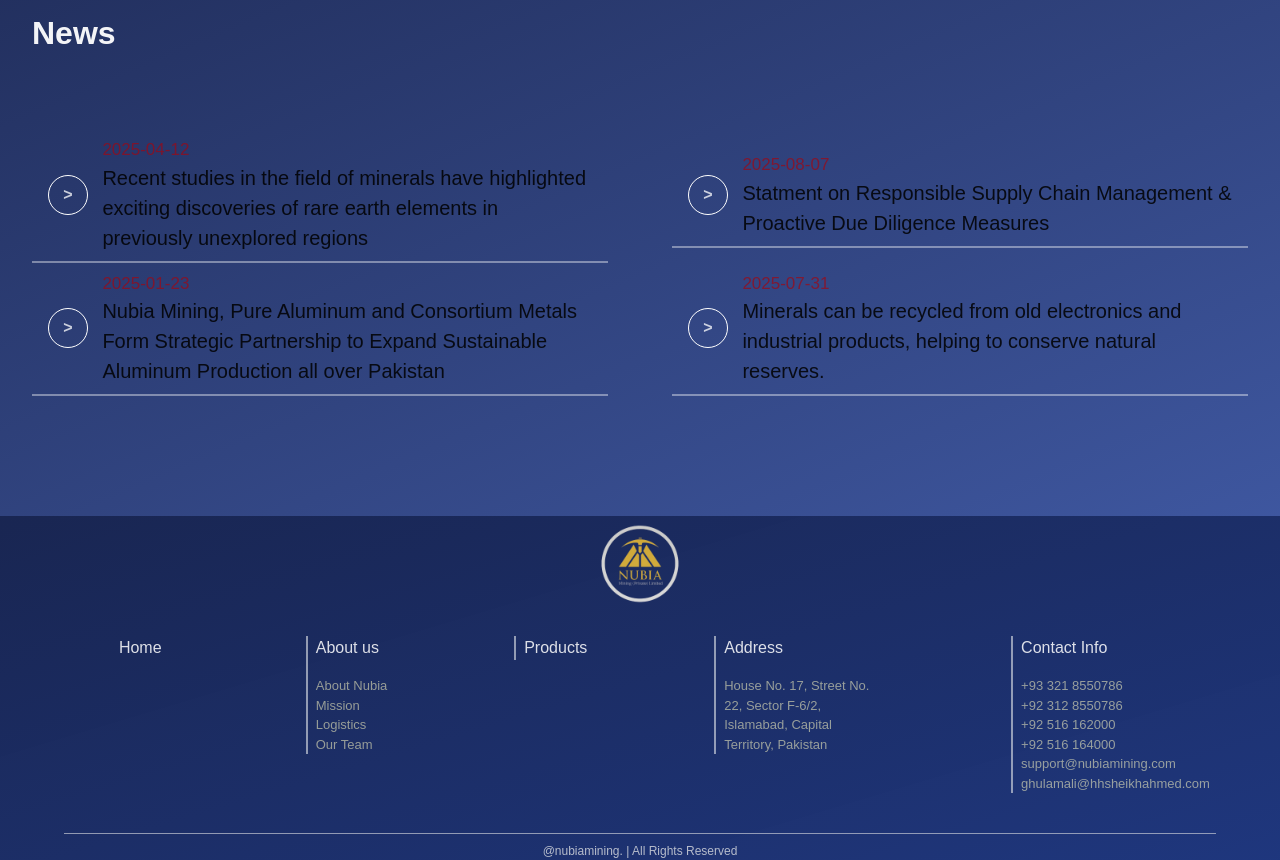
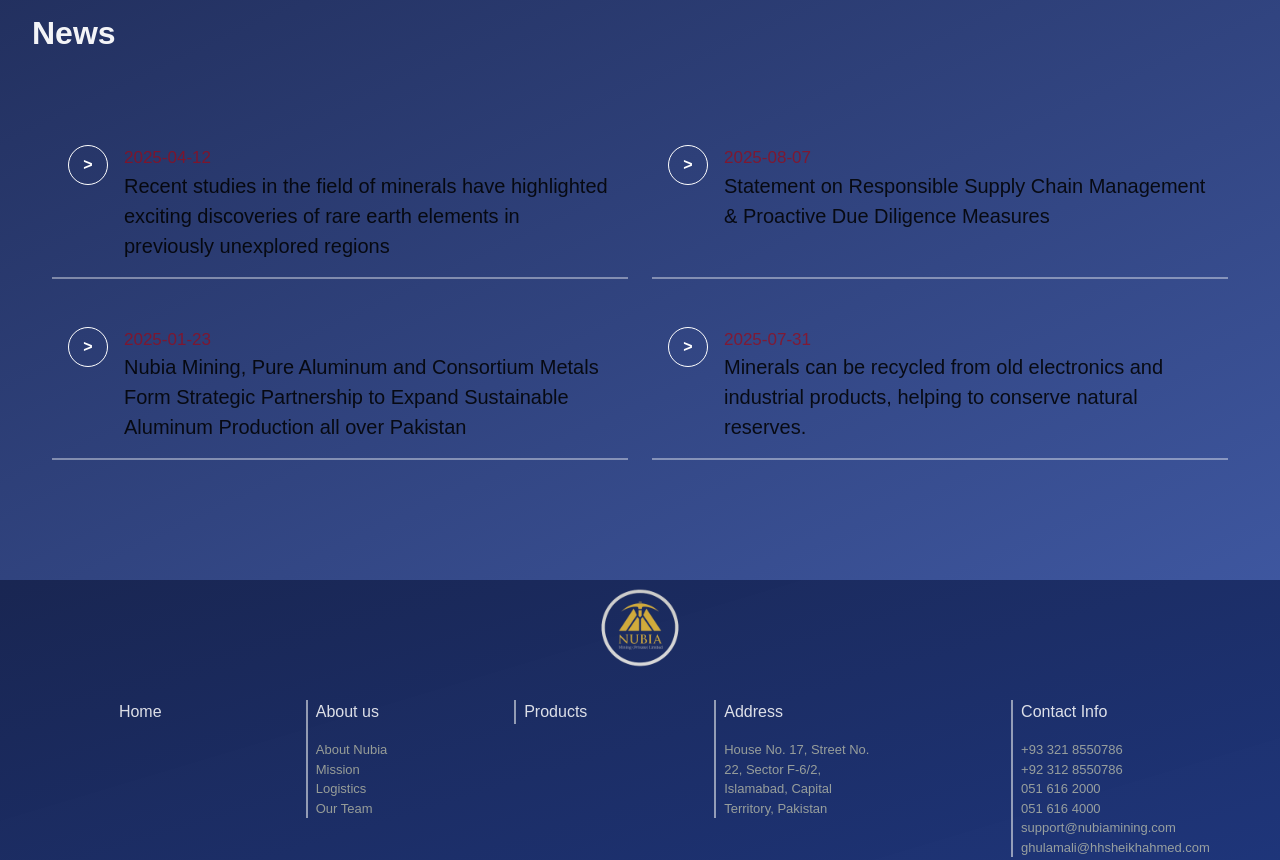
Before and after one commit to AsfarButt/Nubia-Mining-Clone, a Next.js app: page /Home in a window 1280 px wide. Shown: the part 2920-3780 px from the top of the page. Built offline with nearby package versions, Linux system fonts and the light colour scheme; a web font is replaced by a local one.

Commit message:
Update 11

```diff
--- a/app/Home/page.tsx
+++ b/app/Home/page.tsx
@@ -86,25 +86,69 @@ export default function Page(){
 
         {/* News Section */}
         <div className="w-full pb-30 h-auto bg-linear-to-br from-blue-950/95 to-blue-900/85">
-        <h1 className="relative w-full h-auto p-8 text-[32px] font-bold text-white/95">News</h1>
-        <div className="relative w-full mt-10 h-auto flex flex-col items-center justify-center">
-            <div className="relative w-full h-auto flex flex-col md:flex-row items-center justify-center">
-                <div className="relative w-[90%] p-2 px-4 m-auto md:w-[45%] h-full border-b-2 border-white/40 flex flex-row items-center justify-center text-white/75">
-                <div className="relative min-w-[10%] w-auto h-full hidden lg:block"><div className="relative top-0 w-10 h-10 rounded-full hover:bg-white/10 transition-all duration-400 border border-white font-bold flex items-center justify-center">&gt;</div></div>
-                <div className="relative h-fit flex flex-col items-start justify-center"><h1 className="text-[17px] text-red-800/70">2025-04-12</h1><h2 className="text-[20px] text-black/85">Recent studies in the field of minerals have highlighted exciting discoveries of rare earth elements in previously unexplored regions</h2></div></div>
-                <div className="relative w-[90%] p-2 px-4 m-auto md:w-[45%] h-full border-b-2 border-white/40 flex flex-row items-center justify-center text-white/75">
-                <div className="relative min-w-[10%] w-auto h-full hidden lg:block"><div className="relative top-0 w-10 h-10 rounded-full hover:bg-white/10 transition-all duration-400 border border-white font-bold flex items-center justify-center">&gt;</div></div>
-                <div className="relative h-fit flex flex-col items-start justify-center"><h1 className="text-[17px] text-red-800/70">2025-08-07</h1><h2 className="text-[20px] text-black/85">Statment on Responsible Supply Chain Management & Proactive Due Diligence Measures</h2></div></div>
+        <h1 className="w-full p-8 text-[32px] font-bold text-white/95">News</h1>
+
+        <div className="w-full flex flex-col items-center justify-center gap-8 mt-10">
+
+            {/* Row 1 */}
+            <div className="w-full flex flex-col md:flex-row gap-6 justify-center">
+            {/* News Card */}
+            <div className="w-[90%] md:w-[45%] p-4 border-b-2 border-white/40 flex flex-row items-start gap-4 text-white/75">
+                {/* Arrow */}
+                <div className="flex items-center justify-center min-w-10">
+                <div className="w-10 h-10 rounded-full border border-white flex items-center justify-center text-white font-bold hover:bg-white/10 transition-all duration-400">&gt;</div>
+                </div>
+                {/* Text */}
+                <div className="flex flex-col">
+                <h1 className="text-[17px] text-red-800/70">2025-04-12</h1>
+                <h2 className="text-[20px] text-black/85">
+                    Recent studies in the field of minerals have highlighted exciting discoveries of rare earth elements in previously unexplored regions
+                </h2>
+                </div>
             </div>
-            <div className="relative w-full h-auto flex flex-col md:flex-row items-center justify-center bg-white-10">
-                <div className="relative w-[90%] p-2 px-4 m-auto md:w-[45%] h-full border-b-2 border-white/40 flex flex-row items-center justify-center text-white/75">
-                <div className="relative min-w-[10%] w-auto h-full hidden lg:block"><div className="relative top-0 w-10 h-10 rounded-full hover:bg-white/10 transition-all duration-400 border border-white font-bold flex items-center justify-center">&gt;</div></div>
-                <div className="relative h-fit flex flex-col items-start justify-center"><h1 className="text-[17px] text-red-800/70">2025-01-23</h1><h2 className="text-[20px] text-black/85">Nubia Mining, Pure Aluminum and Consortium Metals Form Strategic Partnership to Expand Sustainable Aluminum Production all over Pakistan</h2></div></div>
-                <div className="relative w-[90%] p-2 px-4 m-auto md:w-[45%] h-full border-b-2 border-white/40 flex flex-row items-center justify-center text-white/75">
-                <div className="relative min-w-[10%] w-auto h-full hidden lg:block"><div className="relative top-0 w-10 h-10 rounded-full hover:bg-white/10 transition-all duration-400 border border-white font-bold flex items-center justify-center">&gt;</div></div>
-                <div className="relative h-fit flex flex-col items-start justify-center"><h1 className="text-[17px] text-red-800/70">2025-07-31</h1><h2 className="text-[20px] text-black/85">Minerals can be recycled from old electronics and industrial products, helping to conserve natural reserves.</h2></div></div>
+
+            <div className="w-[90%] md:w-[45%] p-4 border-b-2 border-white/40 flex flex-row items-start gap-4 text-white/75">
+                <div className="flex items-center justify-center min-w-10">
+                <div className="w-10 h-10 rounded-full border border-white flex items-center justify-center text-white font-bold hover:bg-white/10 transition-all duration-400">&gt;</div>
+                </div>
+                <div className="flex flex-col">
+                <h1 className="text-[17px] text-red-800/70">2025-08-07</h1>
+                <h2 className="text-[20px] text-black/85">
+                    Statement on Responsible Supply Chain Management & Proactive Due Diligence Measures
+                </h2>
+                </div>
             </div>
+            </div>
+
+            {/* Row 2 */}
+            <div className="w-full flex flex-col md:flex-row gap-6 justify-center">
+            <div className="w-[90%] md:w-[45%] p-4 border-b-2 border-white/40 flex flex-row items-start gap-4 text-white/75">
+                <div className="flex items-center justify-center min-w-10">
+                <div className="w-10 h-10 rounded-full border border-white flex items-center justify-center text-white font-bold hover:bg-white/10 transition-all duration-400">&gt;</div>
+                </div>
+                <div className="flex flex-col">
+                <h1 className="text-[17px] text-red-800/70">2025-01-23</h1>
+                <h2 className="text-[20px] text-black/85">
+                    Nubia Mining, Pure Aluminum and Consortium Metals Form Strategic Partnership to Expand Sustainable Aluminum Production all over Pakistan
+                </h2>
+                </div>
+            </div>
+
+            <div className="w-[90%] md:w-[45%] p-4 border-b-2 border-white/40 flex flex-row items-start gap-4 text-white/75">
+                <div className="flex items-center justify-center min-w-10">
+                <div className="w-10 h-10 rounded-full border border-white flex items-center justify-center text-white font-bold hover:bg-white/10 transition-all duration-400">&gt;</div>
+                </div>
+                <div className="flex flex-col">
+                <h1 className="text-[17px] text-red-800/70">2025-07-31</h1>
+                <h2 className="text-[20px] text-black/85">
+                    Minerals can be recycled from old electronics and industrial products, helping to conserve natural reserves.
+                </h2>
+                </div>
+            </div>
+            </div>
+
         </div>
         </div>
+
     </div>)
 }
--- a/app/footer.tsx
+++ b/app/footer.tsx
@@ -28,8 +28,8 @@ export default function Footer(){
             <a className="cursor-pointer list-none min-w-15 m-2 text-white/85 font-medium hover:text-yellow-500/85 hover:font-normal md:border-l-2 md:border-gray-200/60 pl-2">Contact Info
             <li className="cursor-pointer mt-4 text-[13px] text-yellow-100/55 hover:text-white/85">+93 321 8550786</li>
             <li className="cursor-pointer text-[13px] max-w-35 text-yellow-100/55 hover:text-white/85">+92 312 8550786</li>
-            <li className="cursor-pointer text-[13px] max-w-35 text-yellow-100/55 hover:text-white/85">+92 516 162000</li>
-            <li className="cursor-pointer text-[13px] max-w-35 text-yellow-100/55 hover:text-white/85">+92 516 164000</li>
+            <li className="cursor-pointer text-[13px] max-w-35 text-yellow-100/55 hover:text-white/85">051 616 2000</li>
+            <li className="cursor-pointer text-[13px] max-w-35 text-yellow-100/55 hover:text-white/85">051 616 4000</li>
             <li className="cursor-pointer text-[13px] max-w-35 text-yellow-100/55 hover:text-white/85">support@nubiamining.com</li>
             <li className="cursor-pointer text-[13px] max-w-35 text-yellow-100/55 hover:text-white/85">ghulamali@hhsheikhahmed.com</li>
             </a>
```
